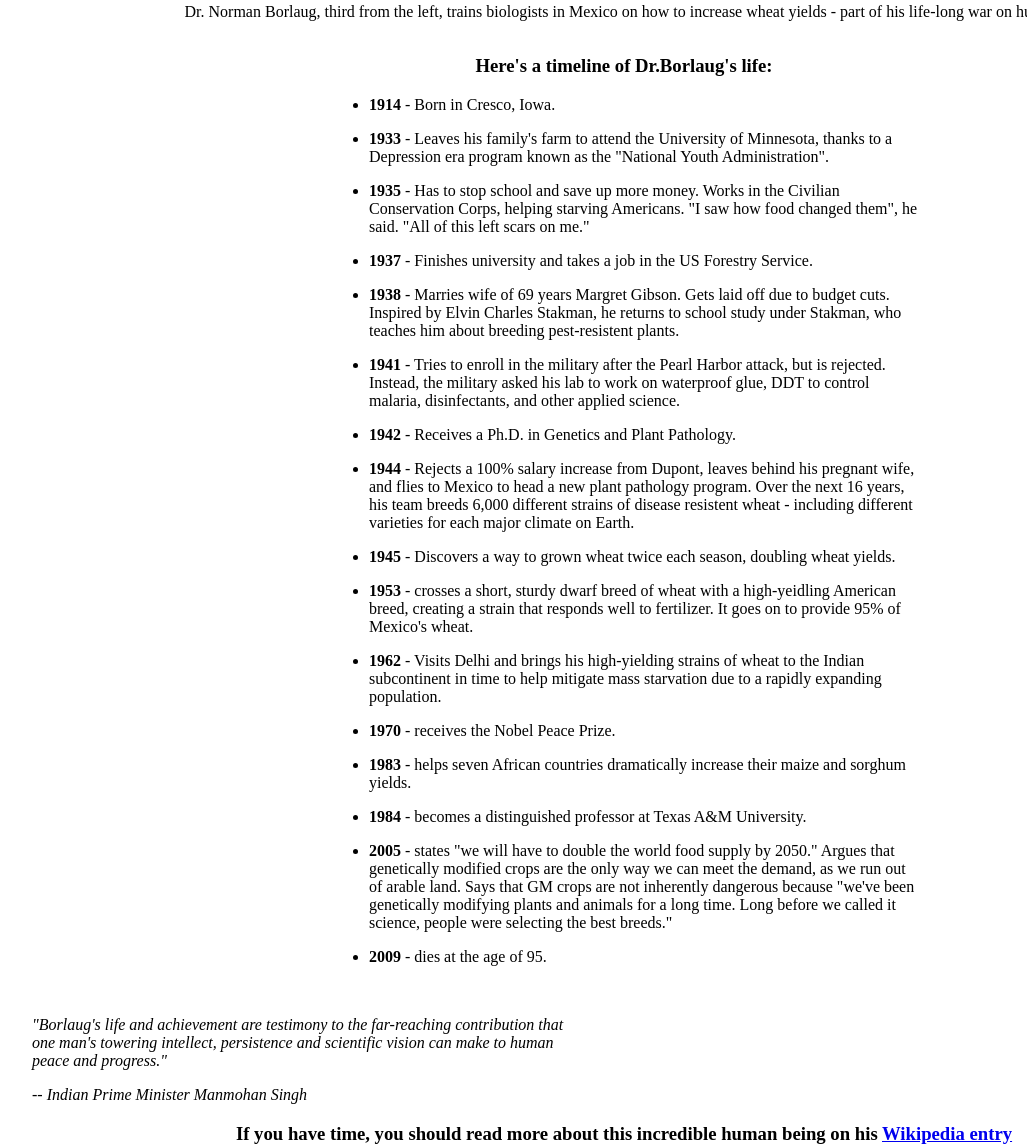
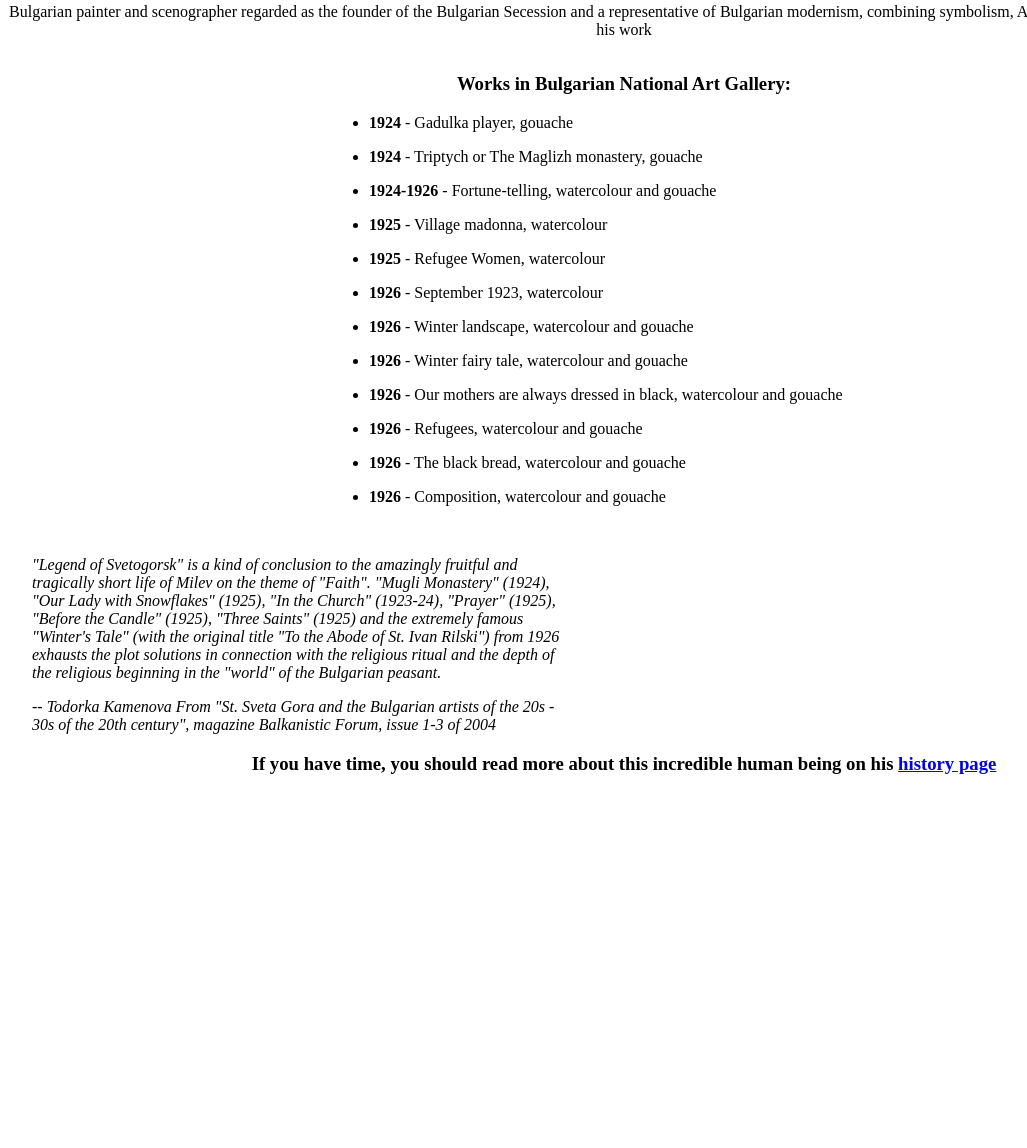
Before and after one commit to Krasipeace/Responsive-Web-Design---freecodecamp, a plain HTML site: page 10. Tribute Page/index.html in a window 1280 px wide. Shown: the part 430-1578 px from the top of the page, without its empty margins (16-1043 px from the left). After the commit the page ends 1223 px from the top, so only its background shows below. Drawn offline with Linux system fonts and the light colour scheme.

Commit message:
Tribute page theme changed to "Ivan Milev"

```diff
--- a/10. Tribute Page/index.html
+++ b/10. Tribute Page/index.html
@@ -5,120 +5,97 @@
     </head>
     <body>
         <main id="main">
-            <h1 id="title">Dr. Norman Borlaug</h1>
-            <p id="p1">The man who saved a billion lives</p>
+            <h1 id="title">Ivan Milev</h1>
+            <p id="p1">18 February 1897 - 25 January 1927</p>
             <figure id="img-div">
-                <img src="https://cdn.freecodecamp.org/testable-projects-fcc/images/tribute-page-main-image.jpg" id="image" alt="Dr. Norman and collegues">
+                <img src="https://upload.wikimedia.org/wikipedia/commons/c/cf/Ivan_milev_selfportrait.jpg" id="image" alt="self-portrait of Ivan Milev">
                 <figcaption id="img-caption">
-                    Dr. Norman Borlaug, third from the left, trains biologists in Mexico on how to increase wheat yields - part of his life-long war on hunger.
+                    Bulgarian painter and scenographer regarded as the founder of the Bulgarian Secession and a representative of Bulgarian modernism, combining symbolism, Art Nouveau and expressionism in his work
                 </figcaption>
             </figure>
             <section id="tribute-info">
-                <h3 id="headline">Here's a timeline of Dr.Borlaug's life:</h3>
+                <h3 id="headline">Works in Bulgarian National Art Gallery:</h3>
                 <ul>
                     <li>
                         <strong>
-                            1914
+                            1924
                         </strong>
-                         - Born in Cresco, Iowa.
+                        - Gadulka player, gouache
                     </li>
                     <li>
                         <strong>
-                            1933
+                            1924
                         </strong>
-                        - Leaves his family's farm to attend the University of Minnesota, thanks to a Depression era program known as the "National Youth Administration".
+                        - Triptych or The Maglizh monastery, gouache
                     </li>
                     <li>
                         <strong>
-                            1935
+                            1924-1926
                         </strong>
-                        - Has to stop school and save up more money. Works in the Civilian Conservation Corps, helping starving Americans. "I saw how food changed them", he said. "All of this left scars on me."
+                        - Fortune-telling, watercolour and gouache
                     </li>
                     <li>
                         <strong>
-                            1937
+                            1925
                         </strong>
-                        - Finishes university and takes a job in the US Forestry Service.
+                        - Village madonna, watercolour
                     </li>
                     <li>
                         <strong>
-                            1938
+                            1925
                         </strong>
-                        - Marries wife of 69 years Margret Gibson. Gets laid off due to budget cuts. Inspired by Elvin Charles Stakman, he returns to school study under Stakman, who teaches him about breeding pest-resistent plants.
+                        - Refugee Women, watercolour
                     </li>
                     <li>
                         <strong>
-                            1941
+                            1926
                         </strong>
-                        - Tries to enroll in the military after the Pearl Harbor attack, but is rejected. Instead, the military asked his lab to work on waterproof glue, DDT to control malaria, disinfectants, and other applied science.
+                        - September 1923, watercolour
                     </li>
                     <li>
                         <strong>
-                            1942
+                            1926
                         </strong>
-                        - Receives a Ph.D. in Genetics and Plant Pathology.
+                        - Winter landscape, watercolour and gouache
                     </li>
                     <li>
                         <strong>
-                            1944
+                            1926
                         </strong>
-                        - Rejects a 100% salary increase from Dupont, leaves behind his pregnant wife, and flies to Mexico to head a new plant pathology program. Over the next 16 years, his team breeds 6,000 different strains of disease resistent wheat - including different varieties for each major climate on Earth.
+                        - Winter fairy tale, watercolour and gouache
                     </li>
                     <li>
                         <strong>
-                            1945
+                            1926
                         </strong>
-                        - Discovers a way to grown wheat twice each season, doubling wheat yields.
+                        - Our mothers are always dressed in black, watercolour and gouache
                     </li>
                     <li>
                         <strong>
-                            1953
+                            1926
                         </strong>
-                        - crosses a short, sturdy dwarf breed of wheat with a high-yeidling American breed, creating a strain that responds well to fertilizer. It goes on to provide 95% of Mexico's wheat.
+                        - Refugees, watercolour and gouache
                     </li>
                     <li>
                         <strong>
-                            1962
+                            1926
                         </strong>
-                        - Visits Delhi and brings his high-yielding strains of wheat to the Indian subcontinent in time to help mitigate mass starvation due to a rapidly expanding population.
+                        - The black bread, watercolour and gouache
                     </li>
                     <li>
                         <strong>
-                            1970
+                            1926
                         </strong>
-                        - receives the Nobel Peace Prize.
-                    </li>
-                    <li>
-                        <strong>
-                            1983
-                        </strong>
-                        - helps seven African countries dramatically increase their maize and sorghum yields.
-                    </li>
-                    <li>
-                        <strong>
-                            1984
-                        </strong>
-                        - becomes a distinguished professor at Texas A&M University.
-                    </li>
-                    <li>
-                        <strong>
-                            2005
-                        </strong>
-                        - states "we will have to double the world food supply by 2050." Argues that genetically modified crops are the only way we can meet the demand, as we run out of arable land. Says that GM crops are not inherently dangerous because "we've been genetically modifying plants and animals for a long time. Long before we called it science, people were selecting the best breeds."
-                    </li>
-                    <li>
-                        <strong>
-                            2009
-                        </strong>
-                        - dies at the age of 95.
+                        - Composition, watercolour and gouache
                     </li>
                 </ul>
-                <blockquote cite="http://news.rediff.com/report/2009/sep/14/pm-pays-tribute-to-father-of-green-revolution-borlaug.htm">
-                    <p>"Borlaug's life and achievement are testimony to the far-reaching contribution that one man's towering intellect, persistence and scientific vision can make to human peace and progress."</p>
-                    <cite>-- Indian Prime Minister Manmohan Singh</cite>
+                <blockquote cite="http://www.pravoslavieto.com/history/20/1927_ivan_milev/index.htm">
+                    <p>"Legend of Svetogorsk" is a kind of conclusion to the amazingly fruitful and tragically short life of Milev on the theme of "Faith". "Mugli Monastery" (1924), "Our Lady with Snowflakes" (1925), "In the Church" (1923-24), "Prayer" (1925), "Before the Candle" (1925), "Three Saints" (1925) and the extremely famous "Winter's Tale" (with the original title "To the Abode of St. Ivan Rilski") from 1926 exhausts the plot solutions in connection with the religious ritual and the depth of the religious beginning in the "world" of the Bulgarian peasant.</p>
+                    <cite>-- Todorka Kamenova
+                        From "St. Sveta Gora and the Bulgarian artists of the 20s - 30s of the 20th century", magazine Balkanistic Forum, issue 1-3 of 2004</cite>
                 </blockquote>
                 <h3>
-                    If you have time, you should read more about this incredible human being on his <a href="https://en.wikipedia.org/wiki/Norman_Borlaug" id="tribute-link" target="_blank">Wikipedia entry</a>
+                    If you have time, you should read more about this incredible human being on his <a href="http://www.pravoslavieto.com/history/20/1927_ivan_milev/index.htm" id="tribute-link" target="_blank">history page</a>
                 </h3>
             </section>
         </main>
```
